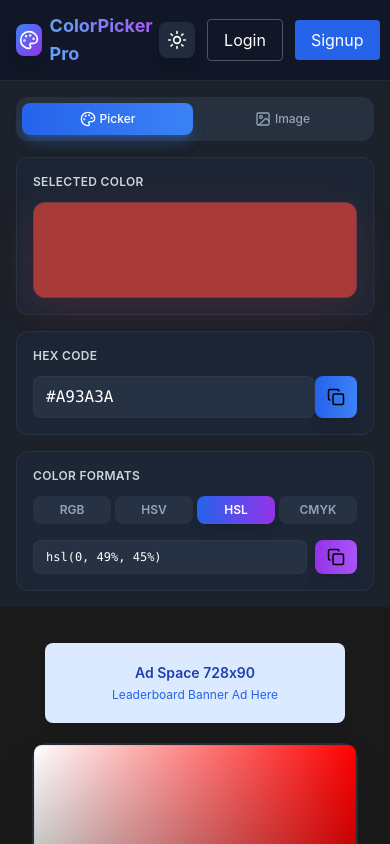
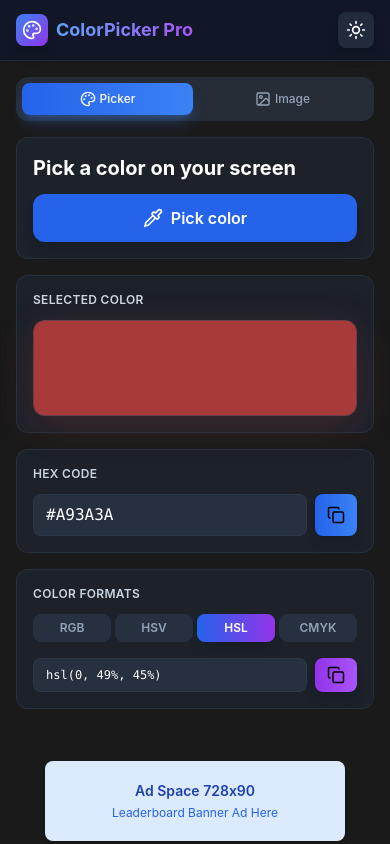
Before and after one commit to MoazamAmir/converter, a React (Create React App) app: page /tools/color-picker in a window 390 px wide. Shown: the top 844 px of the page. Built offline with nearby package versions, Linux system fonts and the light colour scheme.

Commit message:
screen color picker

```diff
--- a/src/pages/ColorPickerPage.js
+++ b/src/pages/ColorPickerPage.js
@@ -1,5 +1,5 @@
 import React, { useState, useRef, useEffect } from 'react';
-import { Copy, Upload, Palette, Image as ImageIcon, Check, Star, Moon, Sun } from 'lucide-react';
+import { Copy, Upload, Palette, Image as ImageIcon, Check, Star, Moon, Sun, Pipette, X } from 'lucide-react';
 import { HexColorPicker } from 'react-colorful';
 import { Shield, Scissors, Ruler, Globe, Heart } from "lucide-react";
 
@@ -22,7 +22,6 @@ export default function ColorPickerPage() {
   const canvasRef = useRef(null);
   const imageRef = useRef(null);
 
-  // Theme classes based on mode
   const bgPrimary = isDarkMode ? 'bg-[#1a1a1a]' : 'bg-[#1a1a1a]';
   const bgSecondary = isDarkMode ? 'bg-slate-900/80' : 'bg-white/95';
   const bgCard = isDarkMode ? 'bg-slate-800/50' : 'bg-white';
@@ -34,7 +33,33 @@ export default function ColorPickerPage() {
   const inputBg = isDarkMode ? 'bg-slate-700/50' : 'bg-gray-100';
   const buttonBg = isDarkMode ? 'bg-slate-700/50' : 'bg-gray-200';
 
-  // Convert hex to HSL (for harmonies, shades, etc.)
+  const startLivePicker = async () => {
+  // 1. Ensure it's a secure context (HTTPS required for EyeDropper)
+  if (!window.isSecureContext) {
+    alert('Live color picker requires HTTPS (secure context).');
+    return;
+  }
+
+  // 2. Check browser support
+  if (!('EyeDropper' in window)) {
+    alert('Your browser does not support live color picking. Please use Chrome 95+, Edge 95+, or Opera 81+.');
+    return;
+  }
+
+  try {
+    // 3. Open native system color picker (no new tab!)
+    const eyeDropper = new window.EyeDropper();
+    const result = await eyeDropper.open(); // This NEVER opens a new tab
+
+    if (result?.sRGBHex) {
+      setHexValue(result.sRGBHex.toUpperCase());
+    }
+  } catch (err) {
+    // User cancelled or permission denied — no action needed
+    console.log('Color picking cancelled or failed:', err.message);
+  }
+};
+
   const hexToHSL = (hex) => {
     if (hex.length === 4) {
       hex = `#${hex[1]}${hex[1]}${hex[2]}${hex[2]}${hex[3]}${hex[3]}`;
@@ -344,7 +369,6 @@ export default function ColorPickerPage() {
       <header className={`${bgSecondary} backdrop-blur-md border-b ${borderColor} sticky top-0 z-50`}>
         <div className="max-w-7xl mx-auto px-4 sm:px-6 py-3 sm:py-4">
           <div className="flex items-center justify-between">
-            {/* Left Side */}
             <div className="flex items-center gap-2 sm:gap-3">
               <div className="w-8 h-8 sm:w-10 sm:h-10 bg-gradient-to-br from-blue-500 to-purple-600 rounded-lg flex items-center justify-center shadow-lg">
                 <Palette className="text-white" size={20} />
@@ -357,7 +381,6 @@ export default function ColorPickerPage() {
               </div>
             </div>
 
-            {/* Right Side: Theme + Auth Buttons Together */}
             <div className="flex items-center gap-3">
               <button
                 onClick={() => setIsDarkMode(!isDarkMode)}
@@ -367,18 +390,19 @@ export default function ColorPickerPage() {
                 {isDarkMode ? <Sun size={20} /> : <Moon size={20} />}
               </button>
 
-              <button className="px-4 py-2 text-white border border-gray-600 rounded hover:bg-gray-800">
+              <button className="hidden sm:block px-4 py-2 text-white border border-gray-600 rounded hover:bg-gray-800">
                 Login
               </button>
-              <button className="px-4 py-2 bg-blue-600 text-white rounded hover:bg-blue-700">
+              <button className="hidden sm:block px-4 py-2 bg-blue-600 text-white rounded hover:bg-blue-700">
                 Signup
               </button>
             </div>
           </div>
         </div>
       </header>
+
       <div className="flex flex-col lg:flex-row">
-        <div className={`w-full lg:w-96 ${bgCard} backdrop-blur-sm lg:border-r ${borderColor} p-4 sm:p-6 space-y-4 sm:space-y-6 max-h-screen overflow-y-auto`}>
+        <div className={`w-full lg:w-96 ${borderColor} backdrop-blur-sm lg:border-r ${borderColor} p-4 sm:p-6 space-y-4 sm:space-y-6 max-h-screen overflow-y-auto`}>
           <div className={`${inputBg} rounded-xl p-1.5 flex gap-1`}>
             <button
               onClick={() => setActiveTab('color-picker')}
@@ -404,6 +428,20 @@ export default function ColorPickerPage() {
             </button>
           </div>
 
+          <div className={`${bgCard} backdrop-blur-sm rounded-xl p-4 sm:p-5 border ${borderColor} space-y-3`}>
+            <h2 className="text-xl sm:text-2xl font-bold text-white">Pick a color on your screen</h2>
+            <button
+              onClick={startLivePicker}
+              className="w-full px-4 py-3 bg-blue-600 hover:bg-blue-700 text-white rounded-xl font-semibold transition-all shadow-lg flex items-center justify-center gap-2 hover:scale-105 transform"
+            >
+              <Pipette size={20} />
+              <span>Pick color</span>
+            </button>
+            {/* <p className="text-xs sm:text-sm text-gray-400">
+      Press <kbd className="px-1.5 py-0.5 bg-gray-800 rounded text-xs font-mono">i</kbd> to pick color
+    </p> */}
+          </div>
+
           <div className={`${bgCard} backdrop-blur-sm rounded-xl p-4 sm:p-5 border ${borderColor}`}>
             <h2 className={`text-xs sm:text-sm font-semibold mb-3 ${textSecondary} uppercase tracking-wide`}>Selected Color</h2>
             <div
@@ -417,7 +455,7 @@ export default function ColorPickerPage() {
 
           <div className={`${bgCard} backdrop-blur-sm rounded-xl p-4 sm:p-5 border ${borderColor}`}>
             <h2 className={`text-xs sm:text-sm font-semibold mb-3 ${textSecondary} uppercase tracking-wide`}>Hex Code</h2>
-            <div className="flex gap-0">
+            <div className="flex gap-2">
               <input
                 type="text"
                 value={hexValue}
@@ -479,7 +517,6 @@ export default function ColorPickerPage() {
         </div>
 
         <div className="flex-1 flex items-center justify-center p-4 sm:p-8 overflow-x-auto">
-
           {activeTab === 'color-picker' ? (
             <div className="flex flex-col items-center w-full px-4">
               <div className="text-center mt-5 mb-5">
@@ -493,7 +530,7 @@ export default function ColorPickerPage() {
                   color={hexValue}
                   onChange={(newHex) => setHexValue(newHex)}
                   className={`rounded-2xl shadow-2xl border-2 ${borderColor}`}
-                  style={{ height: '500px', width: '700px' }}
+                  style={{ height: '500px', width: '700px', maxWidth: '100%' }}
                 />
               </div>
             </div>
@@ -571,13 +608,10 @@ export default function ColorPickerPage() {
               <canvas ref={canvasRef} className="hidden" />
             </div>
           )}
-
         </div>
-
       </div>
 
       <div className="max-w-7xl mx-auto px-4 sm:px-6 mt-12 pb-12 space-y-10">
-        {/* Color Variations Section */}
         <div className={`${bgCard} backdrop-blur-sm rounded-xl p-5 border ${borderColor}`}>
           <h2 className={`text-sm font-semibold mb-3 ${textSecondary} uppercase tracking-wide`}>
             Color Variations
@@ -587,7 +621,6 @@ export default function ColorPickerPage() {
             generated by adding pure white in 10% increments.
           </p>
 
-          {/* Shades */}
           <div className="mb-6">
             <h3 className={`text-xs font-semibold mb-2 ${textSecondary}`}>Shades</h3>
             <div className="flex items-center gap-1 mb-2">
@@ -628,7 +661,6 @@ export default function ColorPickerPage() {
             </div>
           </div>
 
-          {/* Tints */}
           <div>
             <h3 className={`text-xs font-semibold mb-2 ${textSecondary}`}>Tints</h3>
             <div className="flex items-center gap-1 mb-2">
@@ -670,7 +702,6 @@ export default function ColorPickerPage() {
           </div>
         </div>
 
-        {/* Color Harmonies Section */}
         <div className={`${bgCard} backdrop-blur-sm rounded-xl p-5 border ${borderColor}`}>
           <h2 className={`text-sm font-semibold mb-3 ${textSecondary} uppercase tracking-wide`}>
             Color Harmonies
@@ -718,7 +749,6 @@ export default function ColorPickerPage() {
           </div>
         </div>
 
-        {/* Color Contrast Checker */}
         <div className={`${bgCard} backdrop-blur-sm rounded-xl p-5 border ${borderColor}`}>
           <h2 className={`text-sm font-semibold mb-3 ${textSecondary} uppercase tracking-wide`}>
             Color Contrast Checker
@@ -895,7 +925,7 @@ export default function ColorPickerPage() {
         </div>
       </div>
 
-      <div className="max-w-2xl mx-auto py-10">
+      <div className="max-w-2xl mx-auto py-10 px-4">
         <h2 className={`text-sm font-semibold ${textSecondary} uppercase tracking-wide mb-2`}>
           Color Harmony
         </h2>
```
Lines whose indentation alone changed are shown as unchanged.
